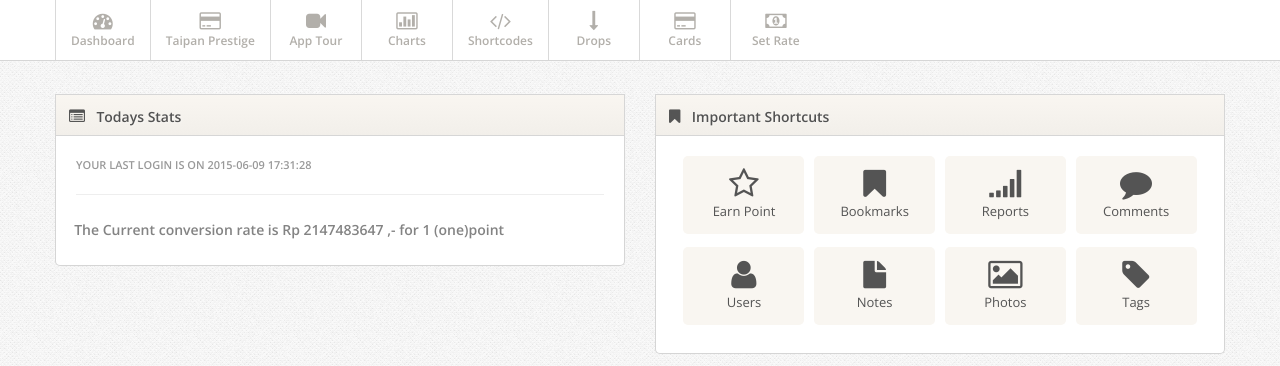
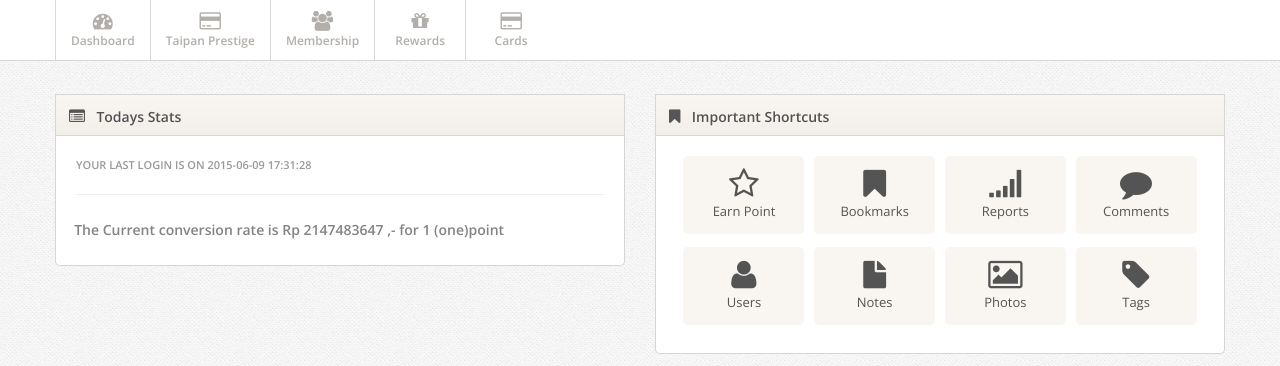
Before and after one commit to elsetsuna/prestige, a PHP site: page /taipan/?module=qwe in a window 1280 px wide. Shown: the part 54-420 px from the top of the page. Run offline with PHP 8.4, Linux system fonts and the light colour scheme; a user stored in the database is signed in; data comes from the database, SQL or seed files in the repository.

Commit message:
Fix navigation bar menu

```diff
--- a/nav.php
+++ b/nav.php
@@ -30,21 +30,9 @@ echo '
         <li><a href="index.php"><i class="icon-dashboard"></i><span>Dashboard</span> </a> </li>
         <li><a href="?module=tprestige"> <i class="icon-credit-card"></i><span>Taipan Prestige</span></a>
         </li>
-        <li><a href="guidely.html"><i class="icon-facetime-video"></i><span>App Tour</span> </a></li>
-        <li><a href="charts.html"><i class="icon-bar-chart"></i><span>Charts</span> </a> </li>
-        <li><a href="shortcodes.html"><i class="icon-code"></i><span>Shortcodes</span> </a> </li>
-        <li class="dropdown"><a href="javascript:;" class="dropdown-toggle" data-toggle="dropdown"> <i class="icon-long-arrow-down"></i><span>Drops</span> <b class="caret"></b></a>
-          <ul class="dropdown-menu">
-            <li><a href="icons.html">Icons</a></li>
-            <li><a href="faq.html">FAQ</a></li>
-            <li><a href="pricing.html">Pricing Plans</a></li>
-            <li><a href="login.html">Login</a></li>
-            <li><a href="signup.html">Signup</a></li>
-            <li><a href="error.html">404</a></li>
-          </ul>
-        </li>
+        <li><a href="#"><i class="icon-group"></i><span>Membership</span> </a></li>
+        <li><a href=""><i class="icon-gift "></i><span>Rewards</span> </a> </li>
         <li ><a href="?module=card"><i class="icon-credit-card"></i><span>Cards</span></a></li>
-         <li><a href="?module=setrate"><i class="icon-money"></i><span>Set Rate</span> </a> </li>
       </ul>
     </div>
     <!-- /container -->
```
